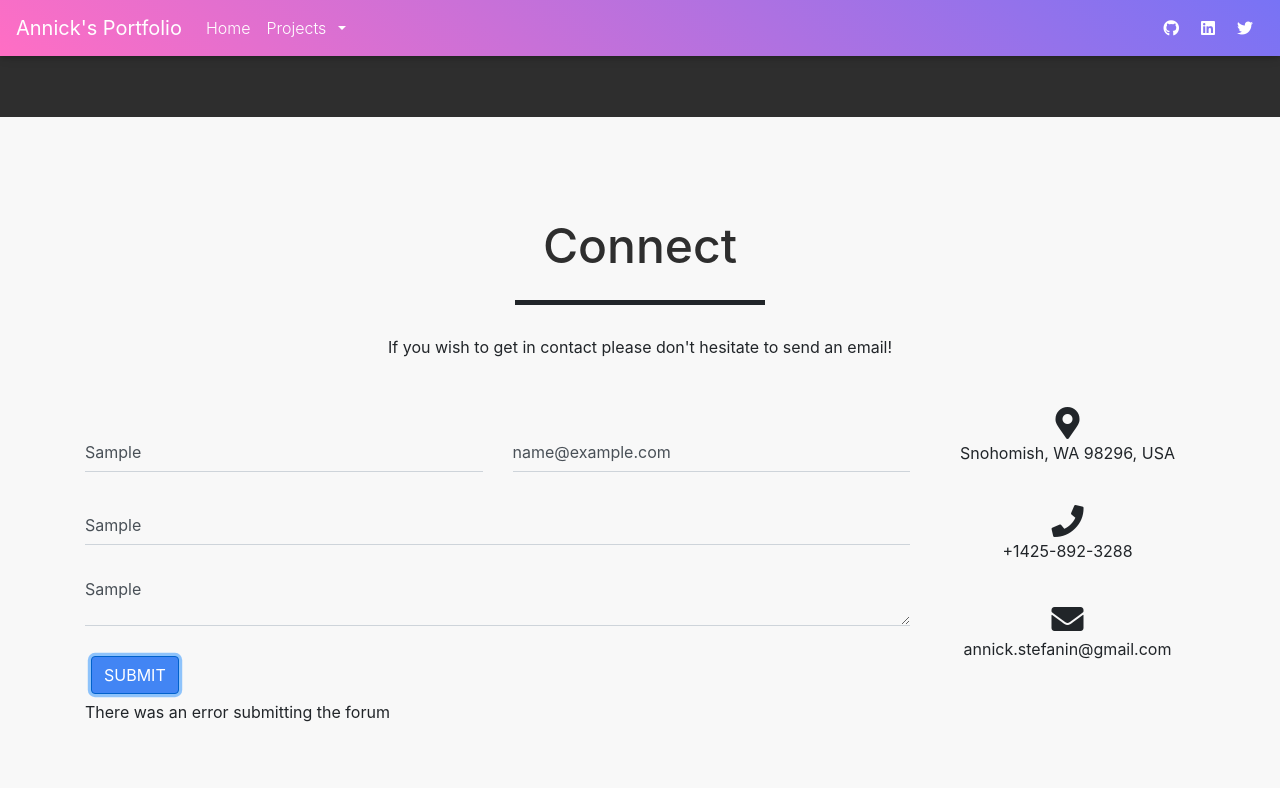
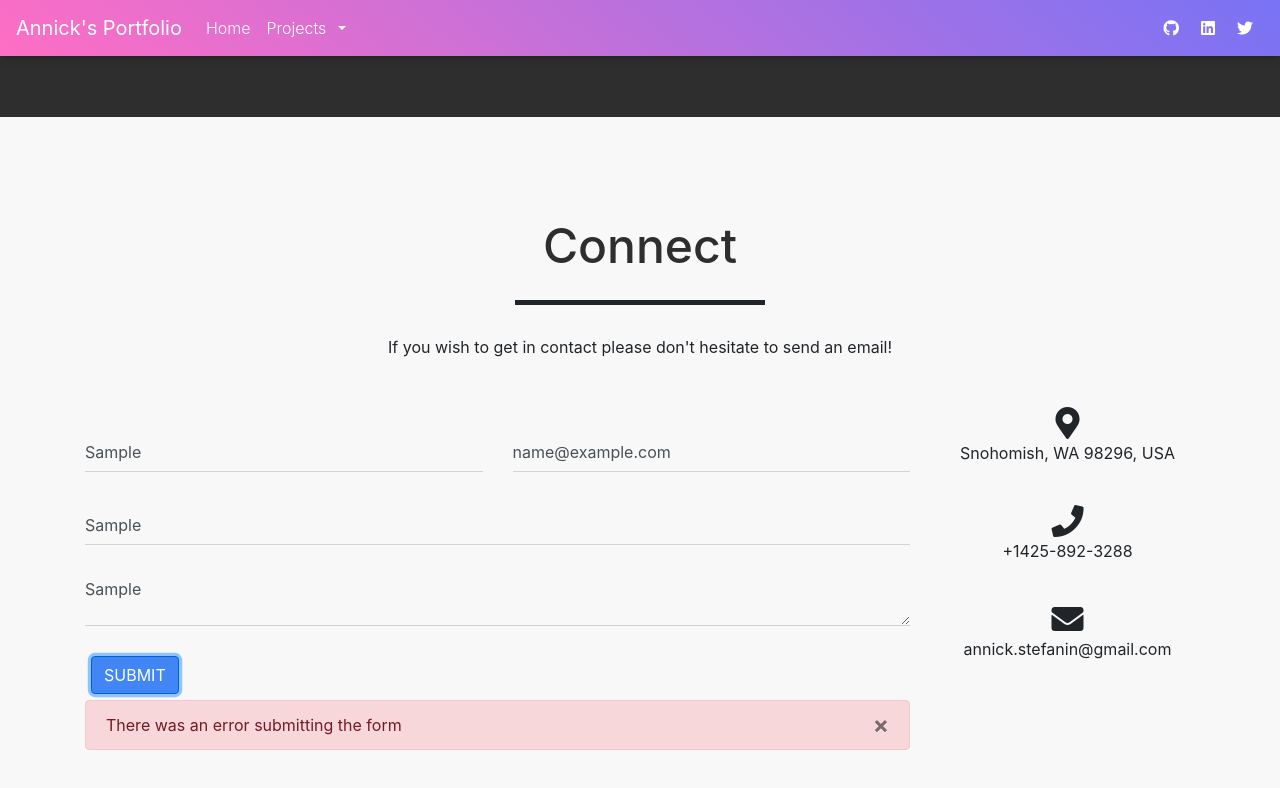
Before and after one commit to AnnickS/My-Portforlio, a React (Create React App) app: page / in a window 1280 px wide. Both pictures are taken after typing "Sample", "name@example.com", "Sample", "Sample" into the empty fields and a click on the button "SUBMIT". Shown: the part 1740-2528 px from the top of the page. Built offline with nearby package versions, Linux system fonts and the light colour scheme.

Commit message:
FixedError/RoundedImageLinks
Fixed issues with error message for form. Image links now have rounded edges.

```diff
--- a/src/emailForum.js
+++ b/src/emailForum.js
@@ -4,22 +4,35 @@ export default class emailForum extends Component {
     constructor(props) {
         super(props);
         this.submitForm = this.submitForm.bind(this);
+        this.toggleError = this.toggleError.bind(this);
         this.state = {
-            status: "",
-            showingAlert: false
+            status: ""
         };
     }
 
-    handleClickShowAlert() {
+    toggleError(){
         this.setState({
-            showingAlert: true
+            status: ""
         });
+    }
 
-        setTimeout(() => {
-            this.setState({
-                showingAlert: false
-            });
-        }, 2000);
+    submitForm(ev) {
+        ev.preventDefault();
+        const form = ev.target;
+        const data = new FormData(form);
+        const xhr = new XMLHttpRequest();
+        xhr.open(form.method, form.action);
+        xhr.setRequestHeader("Accept", "application/json");
+        xhr.onreadystatechange = () => {
+            if(xhr.readyState !== XMLHttpRequest.DONE) return;
+            if(xhr.status === 200) {
+                form.reset();
+                this.setState({ status: "SUCCESS"});
+            } else {
+                this.setState({ status: "ERROR" });
+            }
+        };
+        xhr.send(data);
     }
 
     render() {
@@ -65,8 +78,14 @@ export default class emailForum extends Component {
                     </div>
                 </div>
                 <div class="text-center text-md-left">
-                    {status === "SUCCESS" ? <p>Thanks!</p> : <button class="btn btn-primary">Submit</button>}
-                    {status === "ERROR" && <p>There was an error submitting the forum</p>}
+                    {status === "SUCCESS" ?
+                    <button disabled class="btn btn-primary">Thanks!</button> :
+                    <button class="btn btn-primary">Submit</button>}
+                    {status === "ERROR" &&
+                    <div class="alert alert-danger">
+                        <button onClick={this.toggleError} className="close" aria-label="close">&times;</button>
+                        There was an error submitting the form
+                    </div>}
                 </div>
             </form>
         <div class="status"></div>
@@ -87,25 +106,4 @@ export default class emailForum extends Component {
     </div>
         );
     }
-
-    submitForm(ev) {
-        ev.preventDefault();
-        const form = ev.target;
-        const data = new FormData(form);
-        const xhr = new XMLHttpRequest();
-        xhr.open(form.method, form.action);
-        xhr.setRequestHeader("Accept", "application/json");
-        xhr.onreadystatechange = () => {
-            if(xhr.readyState !== XMLHttpRequest.DONE) return;
-            if(xhr.status === 2000) {
-                form.reset();
-                this.setState({ status: "SUCCESS"});
-                this.handleClickShowAlert();
-            } else {
-                this.setState({ status: "ERROR" });
-                this.handleClickShowAlert();
-            }
-        };
-        xhr.send(data);
-    }
 }
--- a/src/mainPage.js
+++ b/src/mainPage.js
@@ -38,7 +38,7 @@ class mainPage extends React.Component {
               </div>
               <div class="row">
                 <div class="col-md-4">
-                <MDBView hover zoom>
+                <MDBView hover zoom className="image-links">
                   <Link to="/FloatingIsland">
                     <img src={island} className="image-links"/>
                     <MDBMask className="flex-center" overlay="white-light">
@@ -49,18 +49,18 @@ class mainPage extends React.Component {
                   <p> </p>
                 </div>
                 <div class="col-md-4">
-                  <MDBView hover zoom>
-                  <Link to="/ItemsIsItems">
-                    <img src={items} className="image-links" />
-                    <MDBMask className="flex-center" overlay="white-light">
-                      <p className="black-text"><b>Items Is Items</b></p>
-                    </MDBMask>
+                  <MDBView hover zoom className="image-links">
+                    <Link to="/ItemsIsItems">
+                      <img src={items} className="image-links" />
+                      <MDBMask className="flex-center" overlay="white-light">
+                        <p className="black-text"><b>Items Is Items</b></p>
+                      </MDBMask>
                     </Link>
                   </MDBView>
                   <p> </p>
                 </div>
                 <div class="col-md-4 col-xs-1">
-                <MDBView hover zoom>
+                <MDBView hover zoom className="image-links">
                   <Link to="/InsuranceValidator">
                     <img src={insurance} className="image-links" />
                     <MDBMask className="flex-center" overlay="white-light">
```
